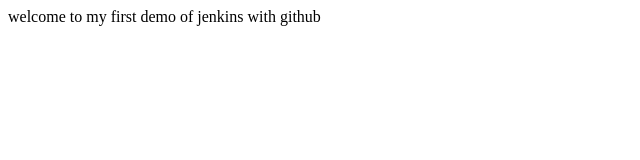
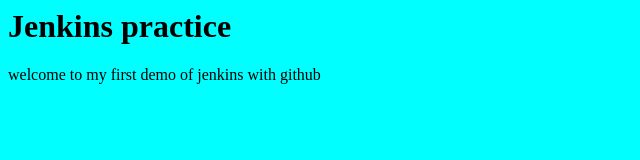
Before and after one commit to dineshghadge2002/Jenkins-First, a plain HTML site: page index.html in a window 1280 px wide. Shown: the whole page, without its empty margins (0-640 px from the left). Drawn offline with Linux system fonts and the light colour scheme.

Commit message:
second commit

```diff
--- a/index.html
+++ b/index.html
@@ -1 +1,4 @@
-welcome to my first demo of jenkins with github
+<body style="background-color: aqua;">
+    <h1>Jenkins practice</h1>
+    welcome to my first demo of jenkins with github
+</body>
```
